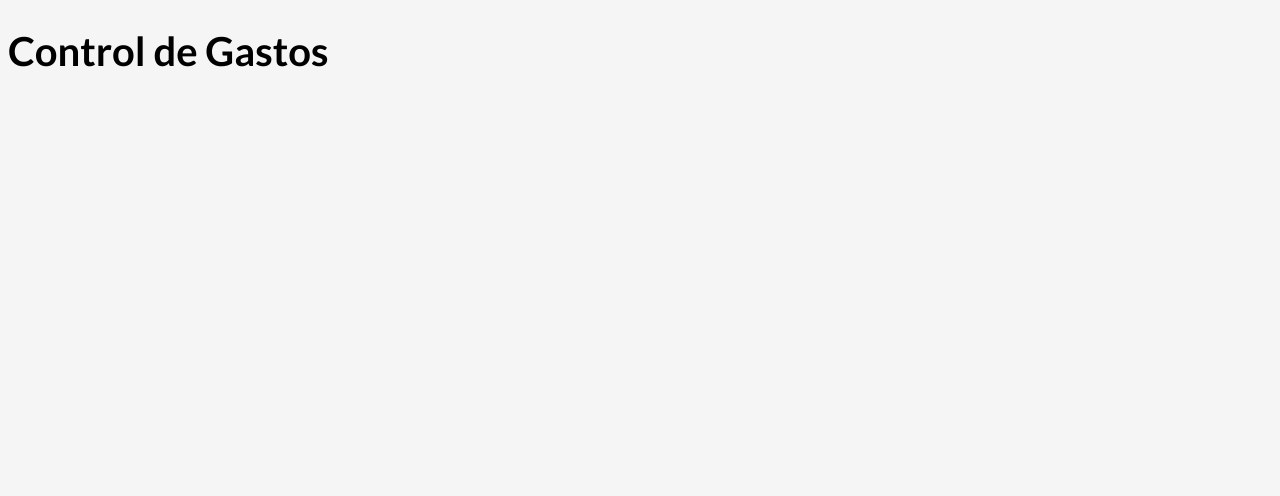
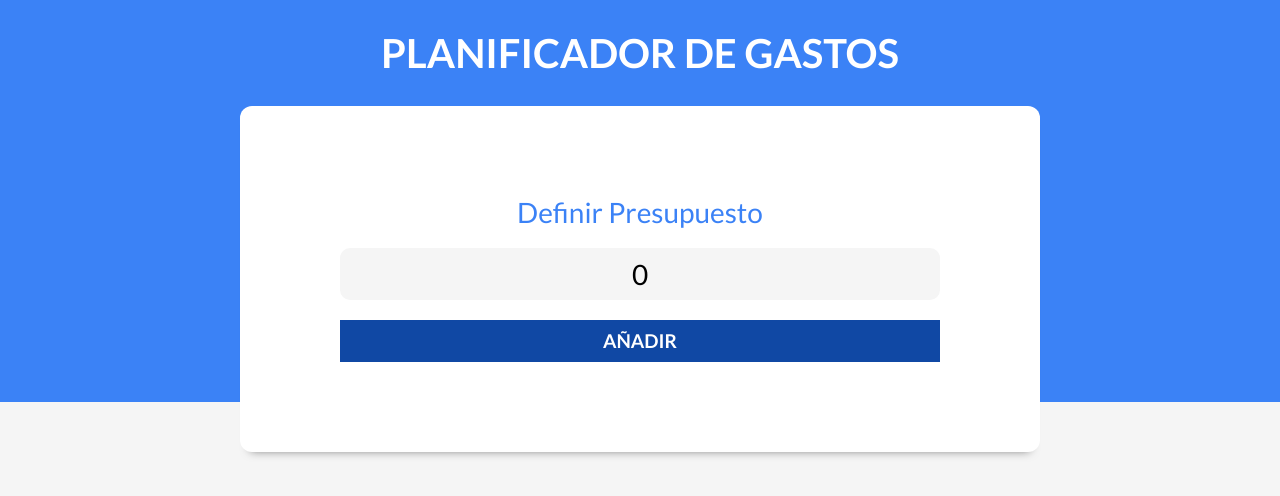
Before and after one commit to epe0413/control-gastos, a React (Vite) app: page / in a window 1280 px wide. Shown: the top 496 px of the page. Built offline with nearby package versions, Linux system fonts and the light colour scheme.

Commit message:
Se agrego componente de NuevoPresupuesto con su validación y un componente de Mensaje reutilizable

```diff
--- a/index.html
+++ b/index.html
@@ -5,7 +5,7 @@
     <link rel="icon" type="image/svg+xml" href="/src/favicon.svg" />
     <meta name="viewport" content="width=device-width, initial-scale=1.0" />
     <title>Control de Gastos</title>
-    <link href="https://necolas.github.io/normalize.css/8.0.1/normalize.css"/>
+    <link rel="stylesheet" href="https://necolas.github.io/normalize.css/8.0.1/normalize.css"/>
     <link rel="preconnect" href="https://fonts.googleapis.com">
     <link rel="preconnect" href="https://fonts.gstatic.com" crossorigin/>
     <link href="https://fonts.googleapis.com/css2?family=Lato:ital,wght@0,400;0,700;1,900&display=swap" rel="stylesheet"/>
--- a/src/App.jsx
+++ b/src/App.jsx
@@ -1,10 +1,18 @@
 import { useState } from 'react'
+
+import Header from './components/Header'
 
 function App() {
 
+  const [presupuesto, setPresupuesto] = useState(0)
 
   return (
-    <h1>Control de Gastos</h1>
+    <div>
+      <Header
+        presupuesto = {presupuesto}
+        setPresupuesto = {setPresupuesto}
+      />
+    </div>
   )
 }
 
--- /dev/null
+++ b/src/components/Header.jsx
@@ -0,0 +1,16 @@
+import React from 'react'
+import NuevoPresupuesto from './NuevoPresupuesto'
+
+const Header = ({presupuesto, setPresupuesto}) => {
+  return (
+    <header>
+        <h1>Planificador de Gastos</h1>
+        <NuevoPresupuesto
+          presupuesto = {presupuesto}
+          setPresupuesto = {setPresupuesto}
+        />
+    </header>
+  )
+}
+
+export default Header
--- /dev/null
+++ b/src/components/Mensaje.jsx
@@ -0,0 +1,9 @@
+import React from 'react'
+
+const Mensaje = ({children, tipo}) => {
+  return (
+    <div className={`alerta ${tipo}`}>{children}</div>
+  )
+}
+
+export default Mensaje
--- /dev/null
+++ b/src/components/NuevoPresupuesto.jsx
@@ -0,0 +1,40 @@
+import {useState} from 'react'
+import Mensaje from './Mensaje'
+
+
+const NuevoPresupuesto = ({presupuesto, setPresupuesto}) => {
+
+  const [mensaje, setMensaje]= useState('')
+
+  const handlePresupuesto = (e) => {
+    e.preventDefault();
+
+    if(!Number(presupuesto) || Number(presupuesto) < 0) {
+      setMensaje('No es un presupuesto valido')
+    } else {
+      console.log('Si es un numero')
+    }
+  }
+  return (
+    <div className='contenedor-presupuesto contenedor sombra'>
+        <form onSubmit={handlePresupuesto} className='formulario'>
+            <div className='campo'>
+                <label>Definir Presupuesto</label>
+                <input
+                    className='nuevo-presupuesto'
+                    type="text"
+                    placeholder='Añade tu Presupuesto'
+                    value= {presupuesto}
+                    onChange = { e => setPresupuesto(e.target.value)}
+                />
+            </div>
+
+            <input type="submit" value="Añadir"></input>
+
+            {mensaje && <Mensaje tipo="error">{mensaje}</Mensaje>}
+        </form>
+    </div>
+  )
+}
+
+export default NuevoPresupuesto
--- a/src/index.css
+++ b/src/index.css
@@ -207,7 +207,7 @@ header h1 {
 }
 .contenido-presupuesto p.negativo,
 .contenido-presupuesto p.negativo span {
-    color: red;
+    color: #DC2626;
 }
 .contenido-presupuesto span {
     font-weight: 900;
```
